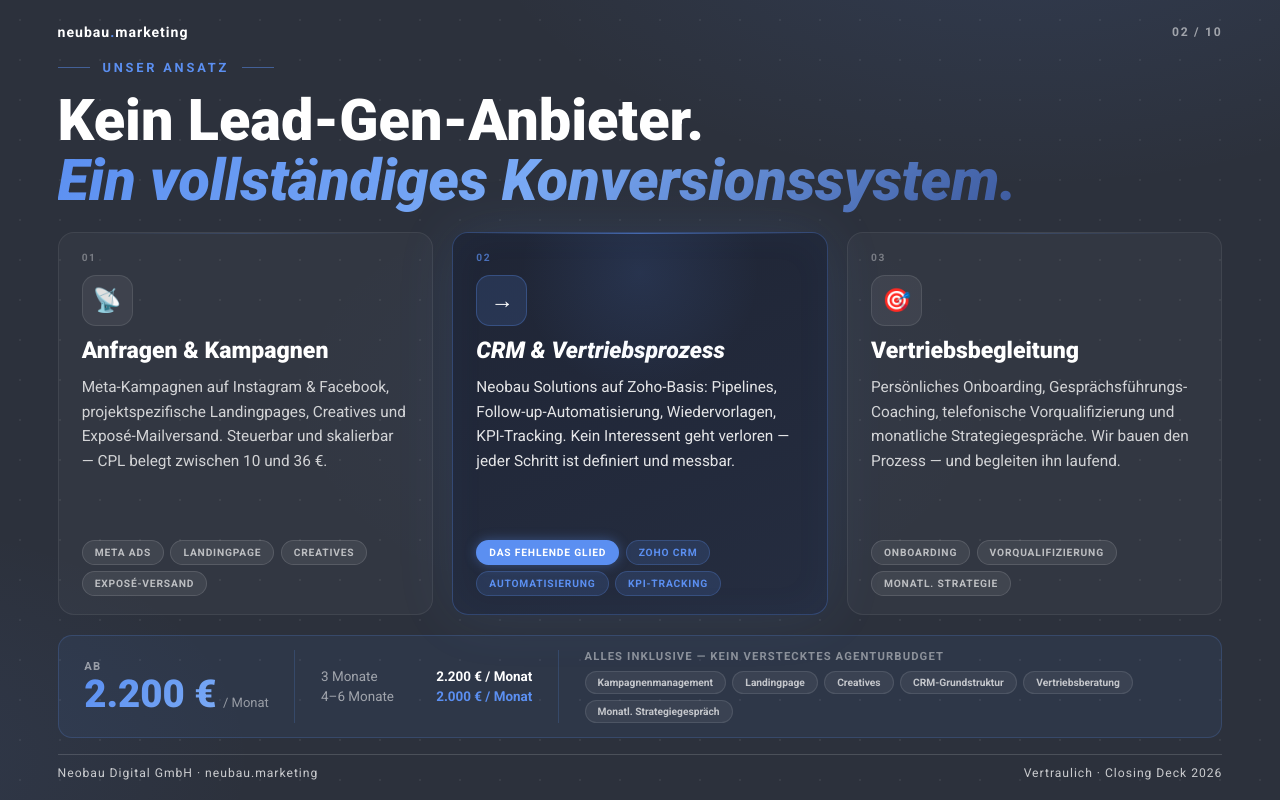
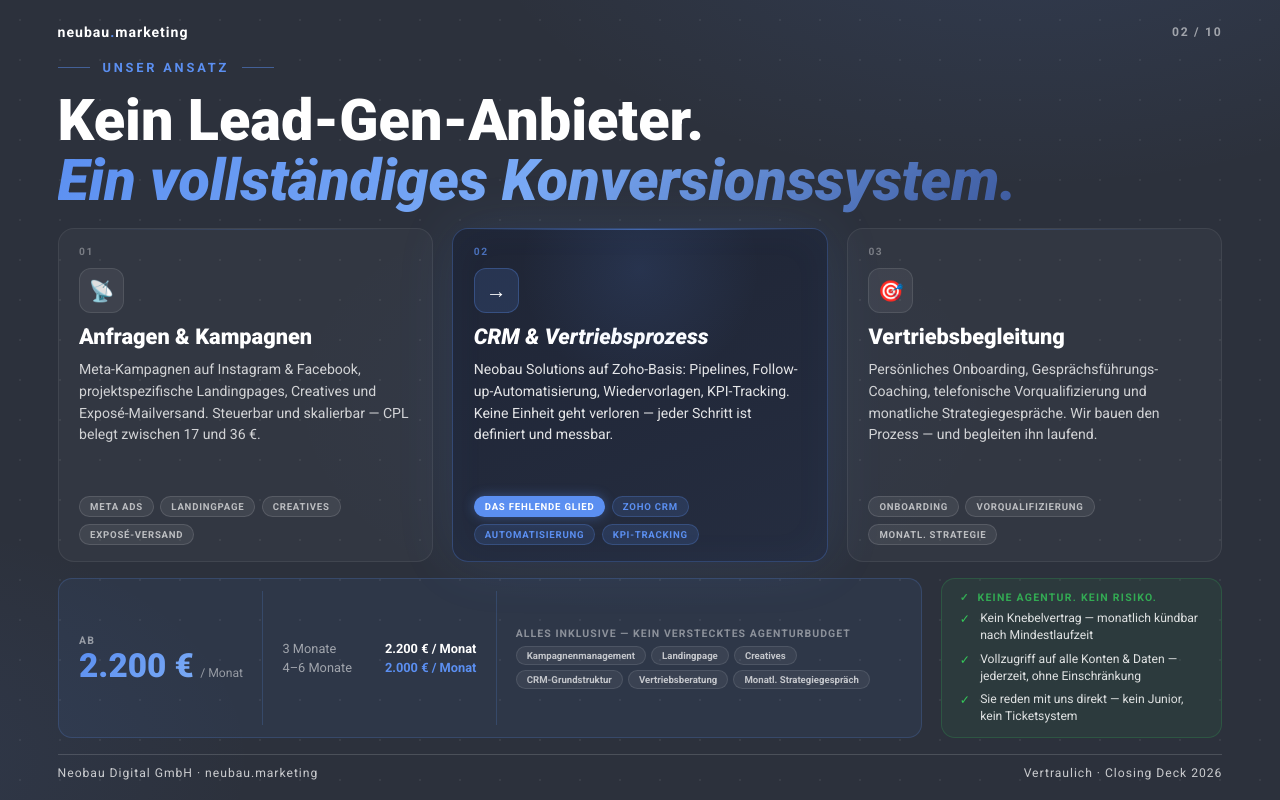
Before and after one commit to GreYzZ/neubau-pitch-deck, a plain HTML site: page slide_02.html in a window 1280 px wide. Drawn offline with Linux system fonts and the light colour scheme.

Commit message:
Update slide_02.html
Inhalt update

```diff
--- a/slide_02.html
+++ b/slide_02.html
@@ -16,55 +16,57 @@
   .brand { font-size:clamp(14px,1.1vw,18px);font-weight:700;letter-spacing:0.07em;color:#ffffff; }
   .brand span { color:#5b8ff1; }
   .slide-num { font-size:clamp(12px,0.95vw,16px);letter-spacing:0.14em;color:rgba(255,255,255,0.55);text-transform:uppercase;font-weight:700; }
-  .body { flex:1;display:flex;flex-direction:column;padding:2.5vh 4.5vw 2vh;gap:2.5vh;min-height:0; }
+  .body { flex:1;display:flex;flex-direction:column;padding:2.5vh 4.5vw 2vh;gap:2vh;min-height:0; }
   .eyebrow { display:flex;align-items:center;gap:1vw;font-size:clamp(12px,1vw,16px);font-weight:700;letter-spacing:0.22em;text-transform:uppercase;color:#5b8ff1;margin-bottom:2vh; }
   .eyebrow::before,.eyebrow::after { content:'';height:1px;width:2.5vw;background:rgba(91,143,241,0.5);flex-shrink:0; }
   .headline { font-size:clamp(32px,4.5vw,72px);font-weight:900;line-height:1.05;color:#ffffff; }
   .headline .hl { font-style:italic;background:linear-gradient(135deg,#5b8ff1 0%,#7aaaf5 50%,#3d5a9e 100%);-webkit-background-clip:text;background-clip:text;color:transparent; }
-
   .pillars { display:flex;gap:1.5vw;flex:1;min-height:0; }
-
-  .pillar { flex:1;border-radius:16px;border:1px solid rgba(255,255,255,0.07);background:rgba(255,255,255,0.03);padding:clamp(18px,2vh,28px) clamp(18px,1.8vw,28px);display:flex;flex-direction:column;gap:1.4vh;position:relative;overflow:hidden; }
+  .pillar { flex:1;border-radius:16px;border:1px solid rgba(255,255,255,0.07);background:rgba(255,255,255,0.03);padding:clamp(16px,1.8vh,24px) clamp(16px,1.6vw,24px);display:flex;flex-direction:column;gap:1.3vh;position:relative;overflow:hidden; }
   .pillar::after { content:'';position:absolute;top:0;left:8%;right:8%;height:1px;background:linear-gradient(90deg,transparent,rgba(91,143,241,0.2),transparent); }
   .pillar.featured { background:linear-gradient(160deg,#1f2535 0%,#252d40 100%);border-color:rgba(91,143,241,0.3);box-shadow:0 0 60px rgba(91,143,241,0.10),inset 0 0 40px rgba(91,143,241,0.04); }
   .pillar.featured::after { left:5%;right:5%;background:linear-gradient(90deg,transparent,rgba(91,143,241,0.6),transparent); }
   .pillar.featured::before { content:'';position:absolute;top:-80px;left:50%;transform:translateX(-50%);width:240px;height:240px;background:radial-gradient(circle,rgba(91,143,241,0.12) 0%,transparent 70%);pointer-events:none; }
-
   .pillar-num { font-size:clamp(10px,0.8vw,13px);font-weight:700;letter-spacing:0.15em;color:rgba(255,255,255,0.35); }
   .pillar.featured .pillar-num { color:rgba(91,143,241,0.7); }
-
-  .pillar-icon { width:clamp(40px,4vw,60px);height:clamp(40px,4vw,60px);border-radius:14px;display:flex;align-items:center;justify-content:center;font-size:clamp(18px,1.8vw,28px);flex-shrink:0; }
+  .pillar-icon { width:clamp(36px,3.5vw,54px);height:clamp(36px,3.5vw,54px);border-radius:12px;display:flex;align-items:center;justify-content:center;font-size:clamp(16px,1.6vw,26px);flex-shrink:0; }
   .pillar:not(.featured) .pillar-icon { background:rgba(255,255,255,0.06);border:1px solid rgba(255,255,255,0.1); }
   .pillar.featured .pillar-icon { background:rgba(91,143,241,0.15);border:1px solid rgba(91,143,241,0.3); }
-
-  .pillar-title { font-size:clamp(18px,1.8vw,28px);font-weight:900;line-height:1.15;color:#ffffff;flex-shrink:0; }
+  .pillar-title { font-size:clamp(16px,1.7vw,26px);font-weight:900;line-height:1.15;color:#ffffff;flex-shrink:0; }
   .pillar.featured .pillar-title { font-style:italic; }
-
-  .pillar-desc { font-size:clamp(14px,1.2vw,19px);font-weight:400;color:rgba(255,255,255,0.78);line-height:1.6;flex:1; }
+  .pillar-desc { font-size:clamp(13px,1.1vw,18px);font-weight:400;color:rgba(255,255,255,0.78);line-height:1.55;flex:1; }
   .pillar.featured .pillar-desc { color:rgba(255,255,255,0.88); }
-
   .badges { display:flex;flex-wrap:wrap;gap:0.5vw;margin-top:auto;flex-shrink:0; }
-  .badge { font-size:clamp(10px,0.8vw,13px);font-weight:700;letter-spacing:0.08em;text-transform:uppercase;padding:5px 12px;border-radius:20px;flex-shrink:0; }
+  .badge { font-size:clamp(9px,0.75vw,12px);font-weight:700;letter-spacing:0.08em;text-transform:uppercase;padding:4px 10px;border-radius:20px;flex-shrink:0; }
   .pillar:not(.featured) .badge { background:rgba(255,255,255,0.07);color:rgba(255,255,255,0.65);border:1px solid rgba(255,255,255,0.12); }
   .pillar.featured .badge { background:rgba(91,143,241,0.15);color:#5b8ff1;border:1px solid rgba(91,143,241,0.25); }
   .pillar.featured .badge.primary { background:#5b8ff1;color:#ffffff;box-shadow:0 0 12px rgba(91,143,241,0.4); }
 
-  .price-bar { flex-shrink:0;display:flex;align-items:center;gap:2vw;padding:clamp(14px,1.6vh,22px) clamp(20px,2vw,30px);border-radius:14px;background:rgba(91,143,241,0.07);border:1px solid rgba(91,143,241,0.2); }
+  /* ── BOTTOM BAR: Preis + Trust ── */
+  .bottom-bar { flex-shrink:0;display:flex;gap:1.5vw;align-items:stretch; }
+
+  .price-bar { display:flex;align-items:center;gap:1.5vw;padding:clamp(12px,1.4vh,18px) clamp(16px,1.6vw,24px);border-radius:14px;background:rgba(91,143,241,0.07);border:1px solid rgba(91,143,241,0.2);flex:1.2; }
   .price-main { display:flex;flex-direction:column;gap:0.3vh;flex-shrink:0; }
-  .price-label { font-size:clamp(11px,0.88vw,14px);font-weight:700;letter-spacing:0.12em;text-transform:uppercase;color:rgba(255,255,255,0.5); }
+  .price-label { font-size:clamp(10px,0.82vw,13px);font-weight:700;letter-spacing:0.12em;text-transform:uppercase;color:rgba(255,255,255,0.5); }
   .price-row { display:flex;align-items:baseline;gap:0.5vw; }
-  .price-val { font-size:clamp(26px,3vw,48px);font-weight:900;line-height:1;background:linear-gradient(135deg,#5b8ff1,#7aaaf5);-webkit-background-clip:text;background-clip:text;color:transparent; }
-  .price-unit { font-size:clamp(13px,1vw,16px);color:rgba(255,255,255,0.5);font-weight:400; }
+  .price-val { font-size:clamp(22px,2.6vw,42px);font-weight:900;line-height:1;background:linear-gradient(135deg,#5b8ff1,#7aaaf5);-webkit-background-clip:text;background-clip:text;color:transparent; }
+  .price-unit { font-size:clamp(12px,0.95vw,15px);color:rgba(255,255,255,0.5);font-weight:400; }
   .price-divider { width:1px;align-self:stretch;background:rgba(91,143,241,0.2);flex-shrink:0; }
-  .price-options { display:flex;flex-direction:column;gap:0.6vh;flex-shrink:0; }
-  .price-option { display:flex;align-items:center;gap:1vw;font-size:clamp(13px,1.05vw,17px); }
-  .po-dur { color:rgba(255,255,255,0.55);font-weight:400;min-width:8vw; }
+  .price-options { display:flex;flex-direction:column;gap:0.5vh;flex-shrink:0; }
+  .price-option { display:flex;align-items:center;gap:1vw;font-size:clamp(12px,1vw,16px); }
+  .po-dur { color:rgba(255,255,255,0.55);font-weight:400;min-width:7vw; }
   .po-val { font-weight:700;color:#ffffff; }
   .po-val.disc { color:#5b8ff1; }
-  .price-includes { flex:1;display:flex;flex-direction:column;gap:0.6vh; }
-  .pi-label { font-size:clamp(11px,0.88vw,14px);font-weight:700;letter-spacing:0.1em;text-transform:uppercase;color:rgba(255,255,255,0.45);margin-bottom:0.3vh; }
-  .pi-badges { display:flex;flex-wrap:wrap;gap:0.5vw; }
-  .pi-badge { font-size:clamp(10px,0.8vw,13px);font-weight:700;padding:4px 12px;border-radius:20px;background:rgba(255,255,255,0.06);color:rgba(255,255,255,0.7);border:1px solid rgba(255,255,255,0.1); }
+  .price-includes { flex:1;display:flex;flex-direction:column;gap:0.5vh; }
+  .pi-label { font-size:clamp(10px,0.82vw,13px);font-weight:700;letter-spacing:0.1em;text-transform:uppercase;color:rgba(255,255,255,0.45);margin-bottom:0.3vh; }
+  .pi-badges { display:flex;flex-wrap:wrap;gap:0.4vw; }
+  .pi-badge { font-size:clamp(9px,0.75vw,12px);font-weight:700;padding:3px 10px;border-radius:20px;background:rgba(255,255,255,0.06);color:rgba(255,255,255,0.7);border:1px solid rgba(255,255,255,0.1); }
+
+  /* ── TRUST BLOCK ── */
+  .trust-bar { display:flex;flex-direction:column;gap:0.8vh;padding:clamp(12px,1.4vh,18px) clamp(14px,1.4vw,20px);border-radius:14px;background:rgba(52,199,89,0.06);border:1px solid rgba(52,199,89,0.2);flex-shrink:0;width:22vw; }
+  .trust-label { font-size:clamp(10px,0.82vw,13px);font-weight:700;letter-spacing:0.12em;text-transform:uppercase;color:rgba(52,199,89,0.8); }
+  .trust-row { display:flex;align-items:flex-start;gap:0.8vw;font-size:clamp(12px,0.95vw,15px);color:rgba(255,255,255,0.85);line-height:1.4; }
+  .trust-check { color:#34c759;font-size:clamp(12px,0.95vw,16px);flex-shrink:0;margin-top:1px; }
 
   .footer { padding:0 4.5vw 2.5vh;display:flex;align-items:center;justify-content:space-between;position:relative;flex-shrink:0; }
   .footer::before { content:'';position:absolute;top:0;left:4.5vw;right:4.5vw;height:1px;background:rgba(255,255,255,0.15); }
@@ -75,29 +77,22 @@
 <div class="slide-wrap">
   <div class="bg"></div>
   <div class="slide">
-
     <div class="header">
       <div class="brand">neubau<span>.</span>marketing</div>
       <div class="slide-num">02 / 10</div>
     </div>
-
     <div class="body">
-
       <div>
         <div class="eyebrow">Unser Ansatz</div>
-        <div class="headline">
-          Kein Lead-Gen-Anbieter.<br>
-          <span class="hl">Ein vollst&auml;ndiges Konversionssystem.</span>
-        </div>
+        <div class="headline">Kein Lead-Gen-Anbieter.<br><span class="hl">Ein vollst&auml;ndiges Konversionssystem.</span></div>
       </div>
 
       <div class="pillars">
-
         <div class="pillar">
           <div class="pillar-num">01</div>
           <div class="pillar-icon">&#128225;</div>
           <div class="pillar-title">Anfragen &amp; Kampagnen</div>
-          <div class="pillar-desc">Meta-Kampagnen auf Instagram &amp; Facebook, projektspezifische Landingpages, Creatives und Expos&eacute;-Mailversand. Steuerbar und skalierbar &mdash; CPL belegt zwischen 10 und 36 &euro;.</div>
+          <div class="pillar-desc">Meta-Kampagnen auf Instagram &amp; Facebook, projektspezifische Landingpages, Creatives und Expos&eacute;-Mailversand. Steuerbar und skalierbar &mdash; CPL belegt zwischen 17 und 36 &euro;.</div>
           <div class="badges">
             <div class="badge">Meta Ads</div>
             <div class="badge">Landingpage</div>
@@ -110,7 +105,7 @@
           <div class="pillar-num">02</div>
           <div class="pillar-icon">&#8594;</div>
           <div class="pillar-title">CRM &amp; Vertriebsprozess</div>
-          <div class="pillar-desc">Neobau Solutions auf Zoho-Basis: Pipelines, Follow-up-Automatisierung, Wiedervorlagen, KPI-Tracking. Kein Interessent geht verloren &mdash; jeder Schritt ist definiert und messbar.</div>
+          <div class="pillar-desc">Neobau Solutions auf Zoho-Basis: Pipelines, Follow-up-Automatisierung, Wiedervorlagen, KPI-Tracking. Keine Einheit geht verloren &mdash; jeder Schritt ist definiert und messbar.</div>
           <div class="badges">
             <div class="badge primary">Das fehlende Glied</div>
             <div class="badge">Zoho CRM</div>
@@ -130,9 +125,12 @@
             <div class="badge">Monatl. Strategie</div>
           </div>
         </div>
-
       </div>
 
+      <!-- BOTTOM BAR -->
+      <div class="bottom-bar">
+
+        <!-- PREIS -->
         <div class="price-bar">
           <div class="price-main">
             <div class="price-label">Ab</div>
@@ -160,13 +158,29 @@
           </div>
         </div>
 
+        <!-- TRUST -->
+        <div class="trust-bar">
+          <div class="trust-label">&#10003;&nbsp; Keine Agentur. Kein Risiko.</div>
+          <div class="trust-row">
+            <div class="trust-check">&#10003;</div>
+            <div>Kein Knebelvertrag &mdash; monatlich k&uuml;ndbar nach Mindestlaufzeit</div>
+          </div>
+          <div class="trust-row">
+            <div class="trust-check">&#10003;</div>
+            <div>Vollzugriff auf alle Konten &amp; Daten &mdash; jederzeit, ohne Einschr&auml;nkung</div>
+          </div>
+          <div class="trust-row">
+            <div class="trust-check">&#10003;</div>
+            <div>Sie reden mit uns direkt &mdash; kein Junior, kein Ticketsystem</div>
+          </div>
         </div>
 
+      </div>
+    </div>
     <div class="footer">
       <div class="footer-text">Neobau Digital GmbH &middot; neubau.marketing</div>
       <div class="footer-text">Vertraulich &middot; Closing Deck 2026</div>
     </div>
-
   </div>
 </div>
 </body>
```
Lines whose indentation alone changed are shown as unchanged.
